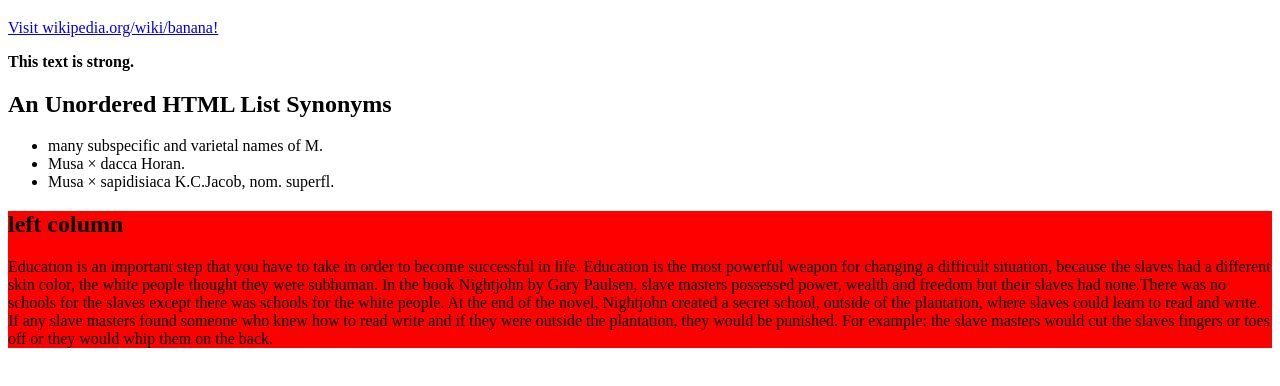
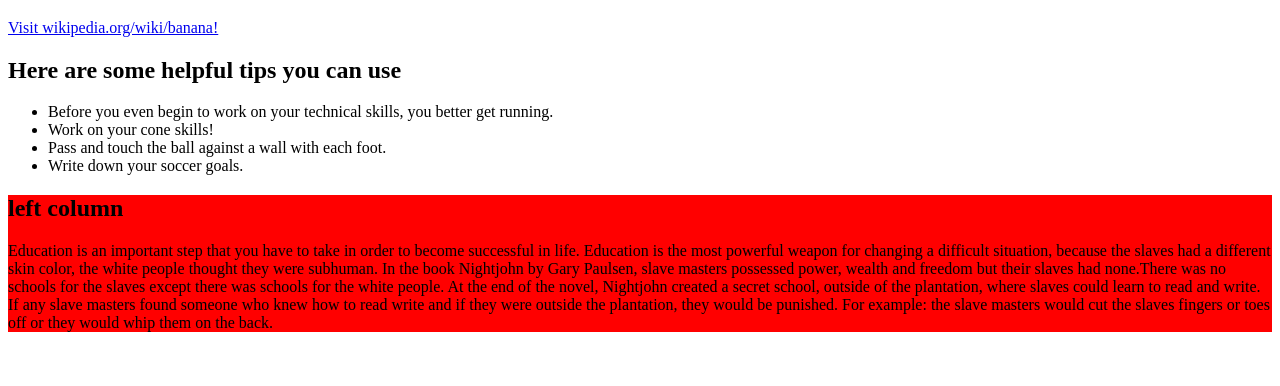
Before and after one commit to rashidhayato/cpnt260-a1-, a plain HTML site: page index.html in a window 1280 px wide. Shown: the part 296-682 px from the top of the page. Drawn offline with Linux system fonts and the light colour scheme.

```diff
--- a/index.html
+++ b/index.html
@@ -22,13 +22,12 @@
  <h1>HTML Links</h1>
   <p><a href="https://en.wikipedia.org/wiki/Banana">Visit wikipedia.org/wiki/banana!</a></p>
 
-  <p><strong>This text is strong.</strong></p>
-
-  <h2>An Unordered HTML List Synonyms </h2>
+  <h2>Here are some helpful tips you can use </h2>
   <ul>
-    <li>many subspecific and varietal names of M.</li>
-    <li>Musa × dacca Horan.</li>
-    <li>Musa × sapidisiaca K.C.Jacob, nom. superfl.</li>
+    <li>Before you even begin to work on your technical skills, you better get running.</li>
+    <li>Work on your cone skills!</li>
+    <li>Pass and touch the ball against a wall with each foot. </li>
+    <li>Write down your soccer goals.</li>
   </ul>
 
     </div>
```
